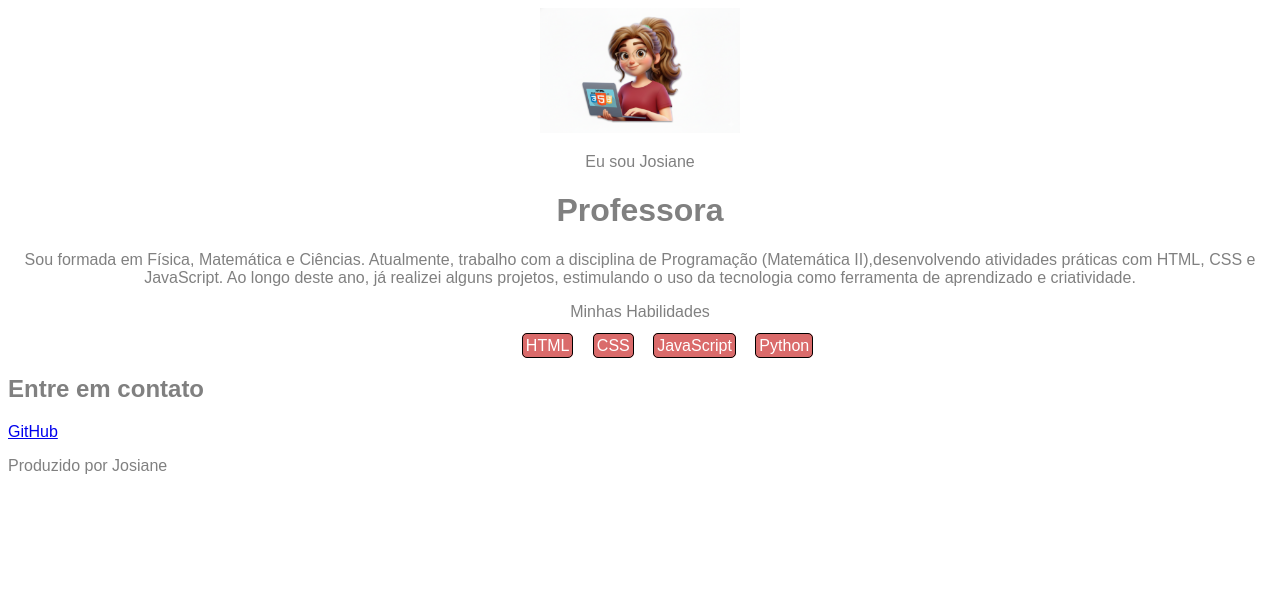
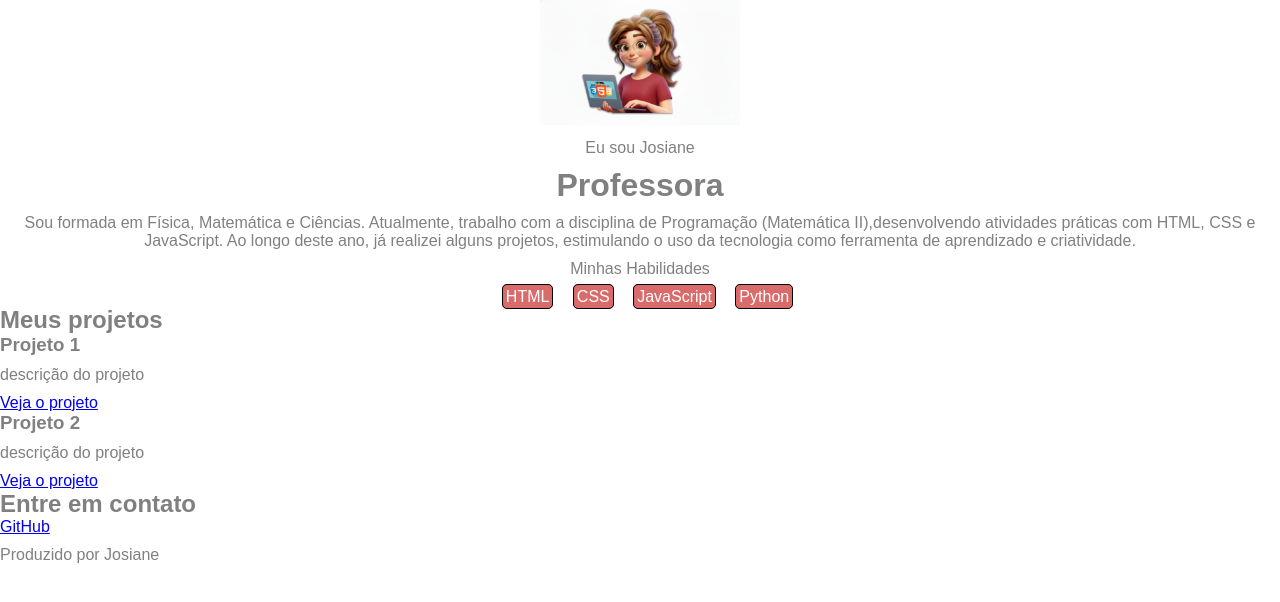
Before and after one commit to josianeruiz1976/portfolio-GE, a plain HTML site: page index.html in a window 1280 px wide. Drawn offline with Linux system fonts and the light colour scheme.

Commit message:
HTML- main

```diff
--- a/index.html
+++ b/index.html
@@ -26,6 +26,17 @@
     </ul>
   </header>
   <main>
+<h2>Meus projetos</h2>
+  <div>
+    <h3> Projeto 1</h3>
+    <p>descrição do projeto</p>
+    <a href="#">Veja o projeto</a>
+  </div>
+  <div>
+    <h3>Projeto 2</h3>
+    <p>descrição do projeto</p>
+    <a href="#">Veja o projeto</a>
+  </div>
 
   </main>
   <footer>
--- a/style.css
+++ b/style.css
@@ -17,3 +17,12 @@ span{
     border-radius: 5px;
     margin:10px 0px 5px 15px;
 }
+
+*{
+    padding: 0;
+    margin: 0;
+}
+p{
+    margin: 10px 0px;
+
+}
```
